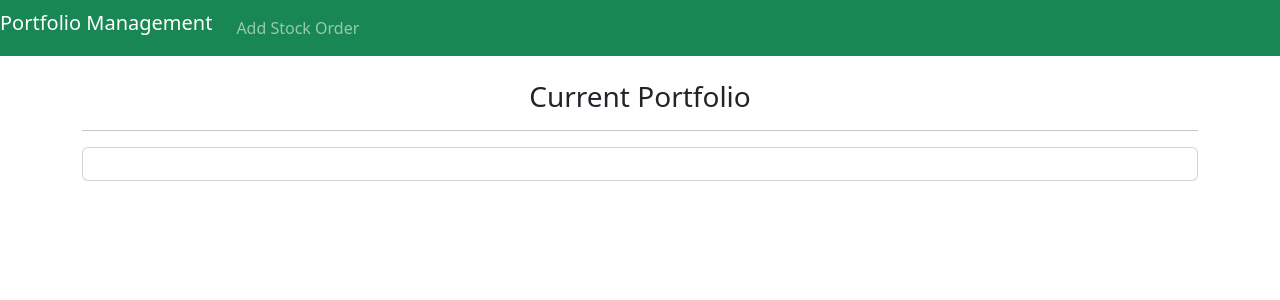
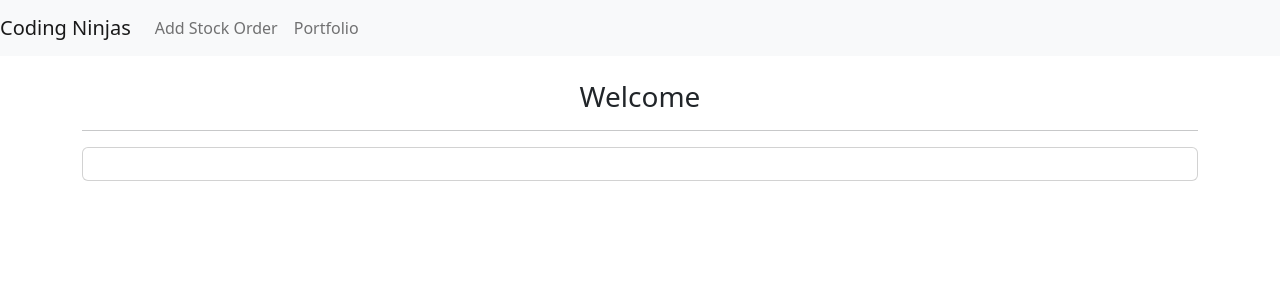
Before and after one commit to Aditijo2000/final-hackathon-angular, an Angular app: page / in a window 1280 px wide. Shown: the top 300 px of the page. Built offline with nearby package versions, Linux system fonts and the light colour scheme.

Commit message:
add navbar

```diff
--- a/src/app/app.component.html
+++ b/src/app/app.component.html
@@ -1,27 +1,9 @@
 
 <div>
-  <nav class="navbar navbar-expand-sm bg-success navbar-dark">
-    <ul class="navbar-nav">
-
-      <li class="nav-item active">
-        <a class="navbar-brand" href="#"> Portfolio Management </a>
-      </li>
-
-
-      <li class="nav-item">
-        <a class="nav-link"  routerLink="/add" routerLinkActive="active">Add Stock Order</a>
-        </li>
-        <!-- <li class="nav-item">
-          <a class="nav-link" routerLink="/employees" routerLinkActive="active">Employees List</a>
-          </li> -->
-
-
-    </ul>
-
-  </nav>
+ <app-navbar></app-navbar>
   <div class="container">
     <br>
-    <h3 style="text-align: center;">Current Portfolio</h3>
+    <h3 style="text-align: center;">Welcome</h3>
     <hr>
     <div class="card">
       <div class="card-body">
--- a/src/app/app.module.ts
+++ b/src/app/app.module.ts
@@ -6,11 +6,13 @@
 import { HttpClientModule } from '@angular/common/http';
 import { AppRoutingModule } from './app-routing.module';
 import { StockServiceService } from './service/stock-service.service';
+import { NavbarComponent } from './component/navbar/navbar.component';
 
 @NgModule({
   declarations: [
     AppComponent,
-    CreateStockOrderComponent
+    CreateStockOrderComponent,
+    NavbarComponent
   ],
   imports: [
     BrowserModule,
--- /dev/null
+++ b/src/app/component/navbar/navbar.component.html
@@ -0,0 +1,18 @@
+<nav class="navbar navbar-expand-lg navbar-light bg-light">
+    <a class="navbar-brand" href="#">Coding Ninjas</a>
+    <button class="navbar-toggler" type="button" data-toggle="collapse" data-target="#navbarNav" aria-controls="navbarNav" aria-expanded="false" aria-label="Toggle navigation">
+      <span class="navbar-toggler-icon"></span>
+    </button>
+    <div class="collapse navbar-collapse" id="navbarNav">
+      <ul class="navbar-nav">
+
+        <li class="nav-item">
+            <a class="nav-link"  routerLink="/add" routerLinkActive="active">Add Stock Order</a>
+        </li>
+        <li class="nav-item">
+          <a class="nav-link" href="#">Portfolio</a>
+        </li>
+
+      </ul>
+    </div>
+  </nav>
--- /dev/null
+++ b/src/app/component/navbar/navbar.component.ts
@@ -0,0 +1,15 @@
+import { Component, OnInit } from '@angular/core';
+
+@Component({
+  selector: 'app-navbar',
+  templateUrl: './navbar.component.html',
+  styleUrls: ['./navbar.component.css']
+})
+export class NavbarComponent implements OnInit {
+
+  constructor() { }
+
+  ngOnInit(): void {
+  }
+
+}
```
Also changed, not shown: src/app/component/navbar/navbar.component.css (added), 1 other file (tests, documents, lock files or other folders).
